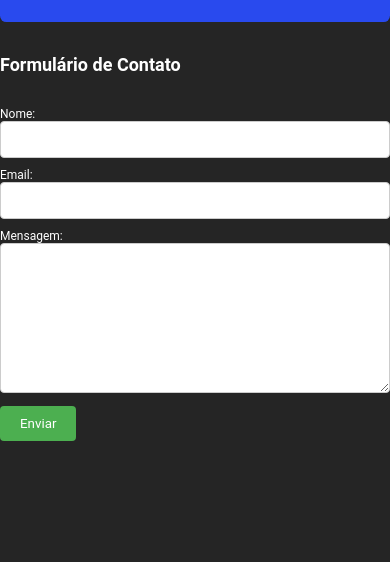
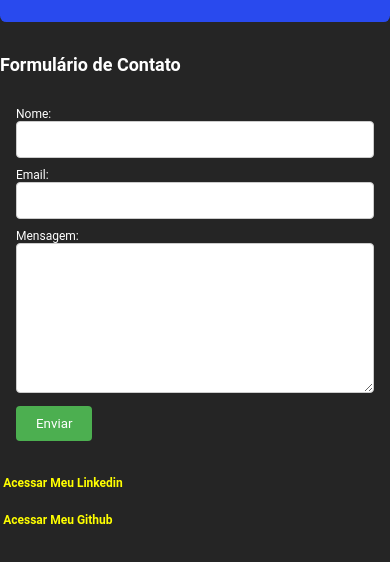
Before and after one commit to GuiDuarte07/portifolio-uninter, a plain HTML site: page contact.html in a window 390 px wide. Shown: the part 42-604 px from the top of the page. Drawn offline with Linux system fonts and the light colour scheme.

Commit message:
feat:comment and contact links

```diff
--- a/contact.html
+++ b/contact.html
@@ -7,6 +7,7 @@
     <title>Guilherme Duarte - Portifolio</title>
   </head>
   <body>
+    <!-- Essa parte de header sera a navbar do projeto que será compartilhado com todas as páginas -->
     <header>
       <nav class="navbar">
         <div class="logo"><p>GD</p></div>
@@ -27,10 +28,12 @@
       </nav>
     </header>
 
+    <!-- Aqui é o contéudo principal da página, no caso, os dados de formulário e links externos -->
     <main class="main_container">
       <section class="contact">
         <h2 class="section_title">Formulário de Contato</h2>
 
+        <!-- Form padrão com os dados solicitados -->
         <form action="#" method="post">
             <label for="nome">Nome:</label>
             <input type="text" id="nome" name="nome" required>
@@ -44,6 +47,11 @@
             <input type="submit" value="Enviar">
         </form>
       </section>
+
+      <section class="mylinks">
+        <a target="_blank" href="https://www.linkedin.com/in/guilduarte07/">Acessar Meu Linkedin</a>
+        <a target="_blank" href="https://github.com/GuiDuarte07">Acessar Meu Github</a>
+      </section>
     </main>
   </body>
 </html>
--- a/styles.css
+++ b/styles.css
@@ -109,7 +109,7 @@ body {
   gap: 2rem;
 }
 
-.degree_container div {
+.degree_container .degree {
   padding-bottom: 1rem;
   border-bottom: 1px solid white;
 }
@@ -194,7 +194,18 @@ textarea {
   background-color: #45a049;
 }
 
+.mylinks {
+  margin: 2rem 0;
+  gap: 1rem;
+  display: flex;
+  flex-direction: column;
+}
 
+.mylinks a {
+  color: yellow;
+  font-weight: bold;
+  padding: 0.2rem;
+}
 
 @media only screen and (max-width: 600px) {
   /* Coloque seus estilos para dispositivos móveis aqui */
@@ -283,4 +294,9 @@ textarea {
     flex-direction: column;
   }
 
+  /* CONTACT */
+  .contact form {
+    margin: 0 1rem;
+  }
+
 }
```
Also changed, not shown: academic.html (+8 -3 lines), index.html (+8 -0 lines), projects.html (+6 -0 lines).
